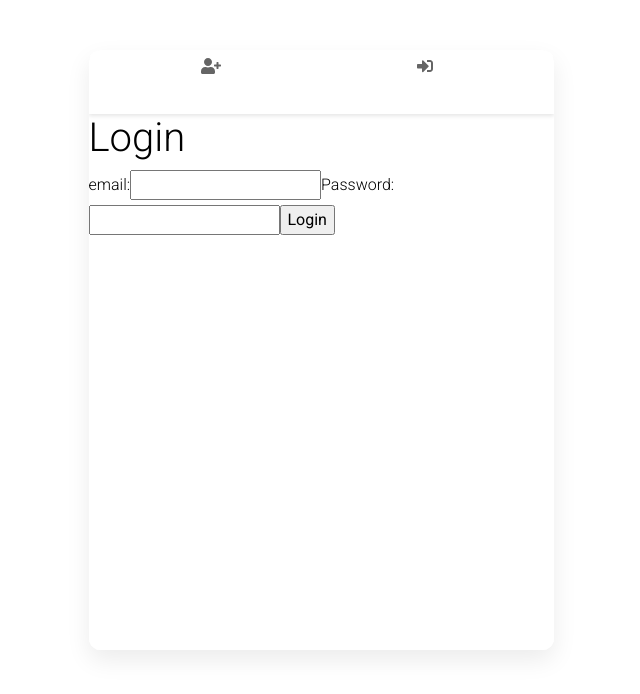
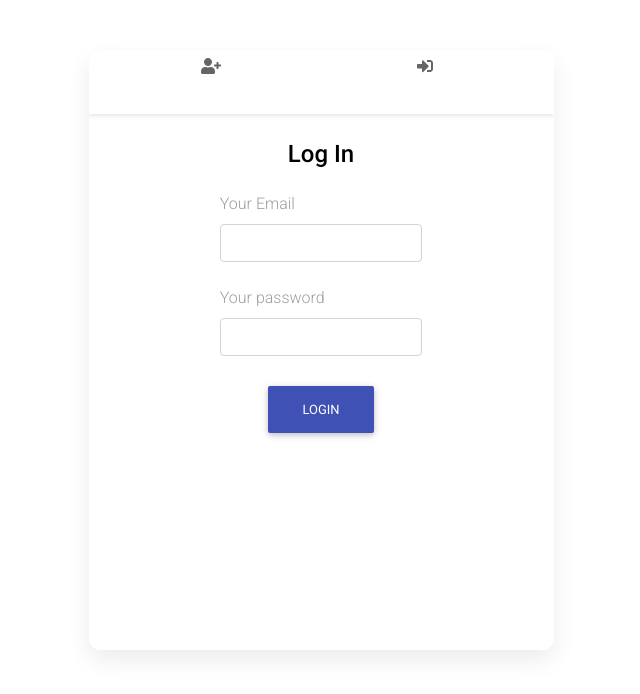
Before and after one commit to alejandrocolorado/getjob-client, a React (Create React App) app: page /login in a window 1280 px wide. Shown: the top 694 px of the page, without its empty margins (319-959 px from the left). Built offline with nearby package versions, Linux system fonts and the light colour scheme; no server answers.

Commit message:
some style and sign up

```diff
--- a/src/App.css
+++ b/src/App.css
@@ -86,31 +86,9 @@ ul {
 .menu.js-content li.js-content.logout {
   width: 49.3333%;
 }
-.row{
+.row {
   margin-top: 2vw;
   justify-content: center;
-}
-@media (min-width: 600px) {
-  body {
-    position: relative;
-  }
-  .mainWrapper {
-    padding-top: 50px;
-  }
-  .cover {
-    overflow: auto;
-    justify-content: flex-start;
-  }
-  .app.js-content {
-    display: flex;
-    padding-top: 0px;
-  }
-  .menu.js-content {
-    left: auto;
-    top: auto;
-    position: relative;
-    flex: 0 1 0%;
-  }
 }
 
 @media (min-height: 1000px) and (min-width: 600px) {
@@ -143,6 +121,33 @@ ul {
     border-radius: 12px;
   }
 }
+@media (min-width: 300px) and (max-width: 590px) {
+  .menu.js-content {
+    height: 9vw;
+  }
+}
+@media (min-width: 600px) {
+  body {
+    position: relative;
+  }
+  .mainWrapper {
+    padding-top: 50px;
+  }
+  .cover {
+    overflow: auto;
+    justify-content: flex-start;
+  }
+  .app.js-content {
+    display: flex;
+    padding-top: 0px;
+  }
+  .menu.js-content {
+    left: auto;
+    top: auto;
+    position: relative;
+    flex: 0 1 0%;
+  }
+}
 /* .App {
   padding: 20px;
 }
--- a/src/App.js
+++ b/src/App.js
@@ -5,9 +5,8 @@ import { Switch } from "react-router-dom";
 import AuthProvider from "./lib/AuthProvider";
 
 import Navbar from "./components/Navbar";
-import Signup from "./pages/Signup.jsx";
-import Proving from './components/Proving'
-import Login from "./pages/Login.jsx";
+import Signup from './components/Signup'
+import Login from "./components/Login";
 import AnonRoute from "./components/AnonRoute";
 import PrivateRoute from "./components/PrivateRoute";
 import Profile from "./pages/Profile.jsx";
@@ -27,7 +26,7 @@ class App extends Component {
 
           <Navbar/>
           <Switch>
-            <AnonRoute exact path="/signup" component={Proving} />
+            <AnonRoute exact path="/signup" component={Signup} />
             <AnonRoute exact path="/login" component={Login} />
             <PrivateRoute exact path="/options" component={Options} />
             <PrivateRoute path="/search" component={Search} />
--- a/src/components/Login.js
+++ b/src/components/Login.js
@@ -0,0 +1,70 @@
+import React, { Component } from "react";
+import { withAuth } from "../lib/AuthProvider";
+import { MDBContainer, MDBRow, MDBCol, MDBBtn } from "mdbreact";
+
+class Login extends Component {
+  state = { email: "", password: "" };
+
+  handleFormSubmit = (event) => {
+    event.preventDefault();
+    const { email, password } = this.state;
+    //console.log('Login -> form submit', { email, password });
+    this.props.login({ email, password });
+  };
+
+  handleChange = (event) => {
+    const { name, value } = event.target;
+    this.setState({ [name]: value });
+  };
+
+  render() {
+    const { email, password } = this.state;
+
+    return (
+      <div className="js-content section cover">
+        <MDBContainer>
+          <MDBRow>
+            <MDBCol md="6">
+              <form onSubmit={this.handleFormSubmit}>
+                <p className="h4 text-center mb-4">Log In</p>
+                <label htmlFor="defaultFormLoginEmailEx" className="grey-text">
+                  Your Email
+                </label>
+                <input
+                  type="email"
+                  name="email"
+                  id="defaultFormLoginEmailEx"
+                  className="form-control"
+                  value={email}
+                  onChange={this.handleChange}
+                />
+                <br />
+                <label
+                  htmlFor="defaultFormLoginPasswordEx"
+                  className="grey-text"
+                >
+                  Your password
+                </label>
+                <input
+                  type="password"
+                  name="password"
+                  id="defaultFormLoginPasswordEx"
+                  className="form-control"
+                  value={password}
+                  onChange={this.handleChange}
+                />
+                <div className="text-center mt-4">
+                  <MDBBtn color="indigo" type="submit">
+                    Login
+                  </MDBBtn>
+                </div>
+              </form>
+            </MDBCol>
+          </MDBRow>
+        </MDBContainer>
+      </div>
+    );
+  }
+}
+
+export default withAuth(Login);
--- a/src/components/Proving.js
+++ b/src/components/Signup.js
@@ -1,6 +1,7 @@
 import React, { Component } from "react";
 import { withAuth } from "../lib/AuthProvider";
 import { MDBContainer, MDBRow, MDBCol, MDBBtn } from "mdbreact";
+import axios from "axios";
 
 class Signup extends Component {
   state = {
@@ -13,6 +14,7 @@ class Signup extends Component {
     phone: "",
     linkedin: "",
     image: "",
+    disable: true,
   };
 
   handleFormSubmit = (event) => {
@@ -47,6 +49,25 @@ class Signup extends Component {
     this.setState({ [name]: value });
   };
 
+  fileOnchange = (event) => {
+    //Consigue el archivo del form
+    const file = event.target.files[0];
+    //para enviar el objeto y añadir la imagen
+    const uploadData = new FormData();
+    uploadData.append("photo", file);
+
+    axios
+      .post("http://localhost:4000/auth/upload", uploadData, {
+        withCredentials: true,
+      })
+      .then((response) => {
+        this.setState({
+          image: response.data.secure_url,
+          disable: false,
+        });
+      })
+      .catch((error) => console.log(error));
+  };
   render() {
     const {
       firstname,
@@ -57,14 +78,14 @@ class Signup extends Component {
       country,
       phone,
       linkedin,
-      image,
+      disable,
     } = this.state;
     return (
-      <div>
+      <div className="js-content section cover">
         <MDBContainer>
           <MDBRow>
             <MDBCol md="6">
-              <form>
+              <form onSubmit={this.handleFormSubmit}>
                 <p className="h4 text-center mb-4">Sign Up</p>
                 <label
                   htmlFor="defaultFormRegisterNameEx"
@@ -133,7 +154,6 @@ class Signup extends Component {
                   Your link to Linkedin
                 </label>
                 <input
-                  type="password"
                   type="text"
                   name="linkedin"
                   value={linkedin}
@@ -176,6 +196,20 @@ class Signup extends Component {
                   htmlFor="defaultFormRegisterEmailEx"
                   className="grey-text"
                 >
+                  Image
+                </label>
+                <input
+                  type="file"
+                  onChange={this.fileOnchange}
+                  id="defaultFormRegisterEmailEx"
+                  className="grey-text"
+                ></input>
+                <br />
+                <br />
+                <label
+                  htmlFor="defaultFormRegisterEmailEx"
+                  className="grey-text"
+                >
                   Your Phone
                 </label>
                 <input
@@ -186,25 +220,22 @@ class Signup extends Component {
                   id="defaultFormRegisterEmailEx"
                   className="form-control"
                 />
-                <br />
-                <label
-                  htmlFor="defaultFormRegisterEmailEx"
-                  className="grey-text"
-                >
-                  Your Image
-                </label>
-                <input
-                  type="number"
-                  name="phone"
-                  value={phone}
-                  onChange={this.handleChange}
-                  id="defaultFormRegisterEmailEx"
-                  className="form-control"
-                />
+
                 <div className="text-center mt-4">
-                  <MDBBtn color="unique" value="Signup" type="submit">
-                    Register
-                  </MDBBtn>
+                  {disable ? (
+                    <MDBBtn
+                      color="unique"
+                      value="Signup"
+                      type="submit"
+                      disabled
+                    >
+                      Register
+                    </MDBBtn>
+                  ) : (
+                    <MDBBtn color="unique" value="Signup" type="submit">
+                      Register
+                    </MDBBtn>
+                  )}
                 </div>
               </form>
             </MDBCol>
--- a/src/pages/Login.jsx
+++ /dev/null
@@ -1,51 +0,0 @@
-import React, { Component } from "react";
-import { withAuth } from "../lib/AuthProvider";
-
-class Login extends Component {
-  state = { email: "", password: "" };
-
-  handleFormSubmit = (event) => {
-    event.preventDefault();
-    const { email, password } = this.state;
-    //console.log('Login -> form submit', { email, password });
-    this.props.login({ email, password });
-  };
-
-  handleChange = (event) => {
-    const { name, value } = event.target;
-    this.setState({ [name]: value });
-
-  };
-
-  render() {
-    const { email, password } = this.state;
-
-    return (
-      <div>
-        <h1>Login</h1>
-
-        <form onSubmit={this.handleFormSubmit}>
-          <label>email:</label>
-          <input
-            type='text'
-            name='email'
-            value={email}
-            onChange={this.handleChange}
-          />
-
-          <label>Password:</label>
-          <input
-            type='password'
-            name='password'
-            value={password}
-            onChange={this.handleChange}
-          />
-
-          <input type='submit' value='Login' />
-        </form>
-      </div>
-    );
-  }
-}
-
-export default withAuth(Login);
--- a/src/pages/Options.jsx
+++ b/src/pages/Options.jsx
@@ -55,7 +55,7 @@ function Options() {
   function buildQuery() {
     return `?category=${state.category}&tags=${state.tags
       .join(",")
-      .toLowerCase()}`;
+      .toLowerCase()}&tag_operator=or`;
   }
 
   // Al click se envia la variable buildQuery al backend, se hace la petición a la API y se trae el Json para iterar.
--- a/src/pages/Signup.jsx
+++ /dev/null
@@ -1,94 +0,0 @@
-import React, { Component } from "react";
-import { Link } from "react-router-dom";
-import { withAuth } from "../lib/AuthProvider";
-
-
-class Signup extends Component {
-  state = {
-    firstname: "",
-    lastname: "",
-    email: "",
-    password: "",
-    city: "",
-    country: "",
-    phone: "",
-    linkedin: "",
-    image: "",
-  };
-
-  handleFormSubmit = (event) => {
-    event.preventDefault();
-    const {
-      firstname,
-      lastname,
-      email,
-      password,
-      city,
-      country,
-      phone,
-      linkedin,
-      image,
-    } = this.state;
-    //console.log('Signup -> form submit', { username, password });
-    this.props.signup({
-      firstname,
-      lastname,
-      email,
-      password,
-      city,
-      country,
-      phone,
-      linkedin,
-      image,
-    });
-  };
-
-  handleChange = (event) => {
-    const { name, value } = event.target;
-    this.setState({ [name]: value });
-  };
-
-  render() {
-    const {
-      firstname,
-      lastname,
-      email,
-      password,
-      city,
-      country,
-      phone,
-      linkedin,
-      image,
-    } = this.state;
-    return (
-      <div>
-        <h1>Sign Up</h1>
-
-        <form onSubmit={this.handleFormSubmit}>
-          <label>Fisrtname:</label>
-          <input
-            type="text"
-            name="firstname"
-            value={firstname}
-            onChange={this.handleChange}
-          />
-
-          <label>Lastname:</label>
-          <input
-            type="password"
-            name="password"
-            value={password}
-            onChange={this.handleChange}
-          />
-
-          <input type="submit" value="Signup" />
-        </form>
-
-        <p>Already have account?</p>
-        <Link to={"/login"}> Login</Link>
-      </div>
-    );
-  }
-}
-
-export default withAuth(Signup);
```
Also changed, not shown: src/pages/Search.jsx (+36 -16 lines), src/lib/AuthProvider.js.
